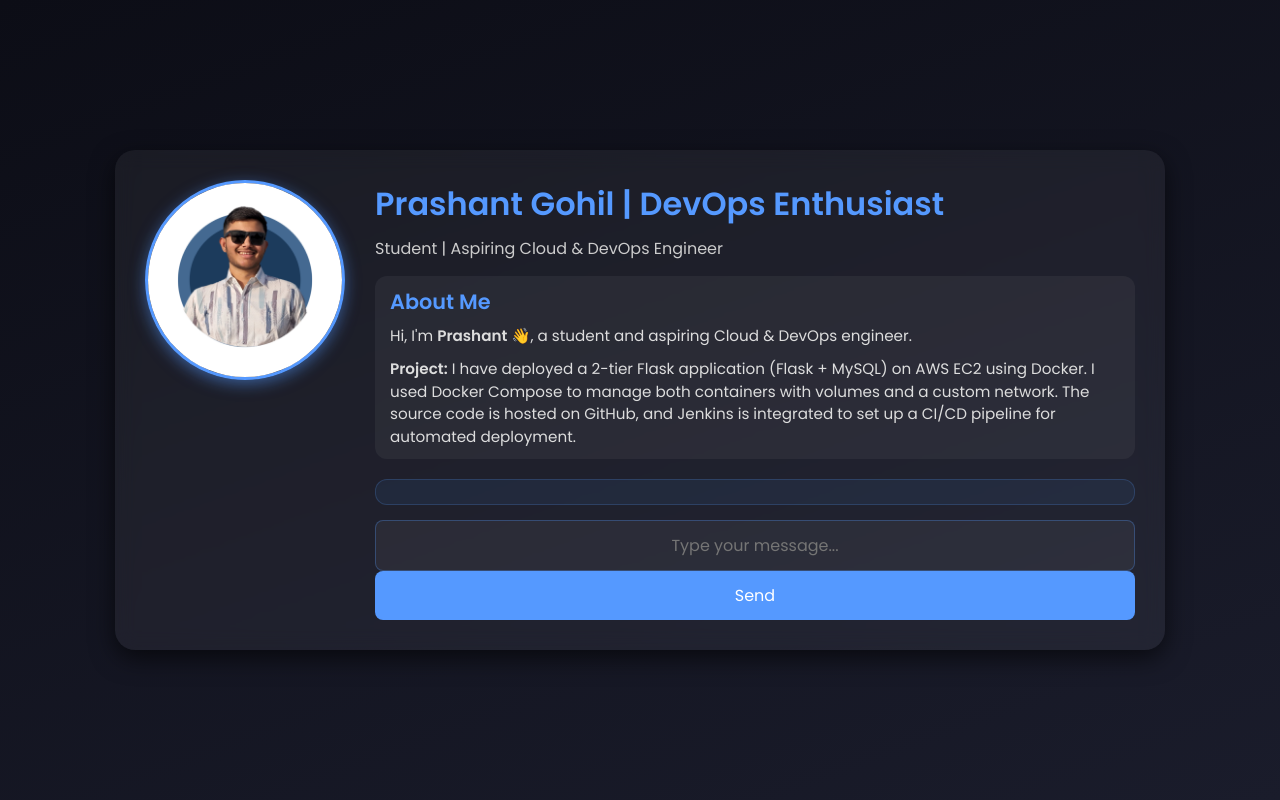
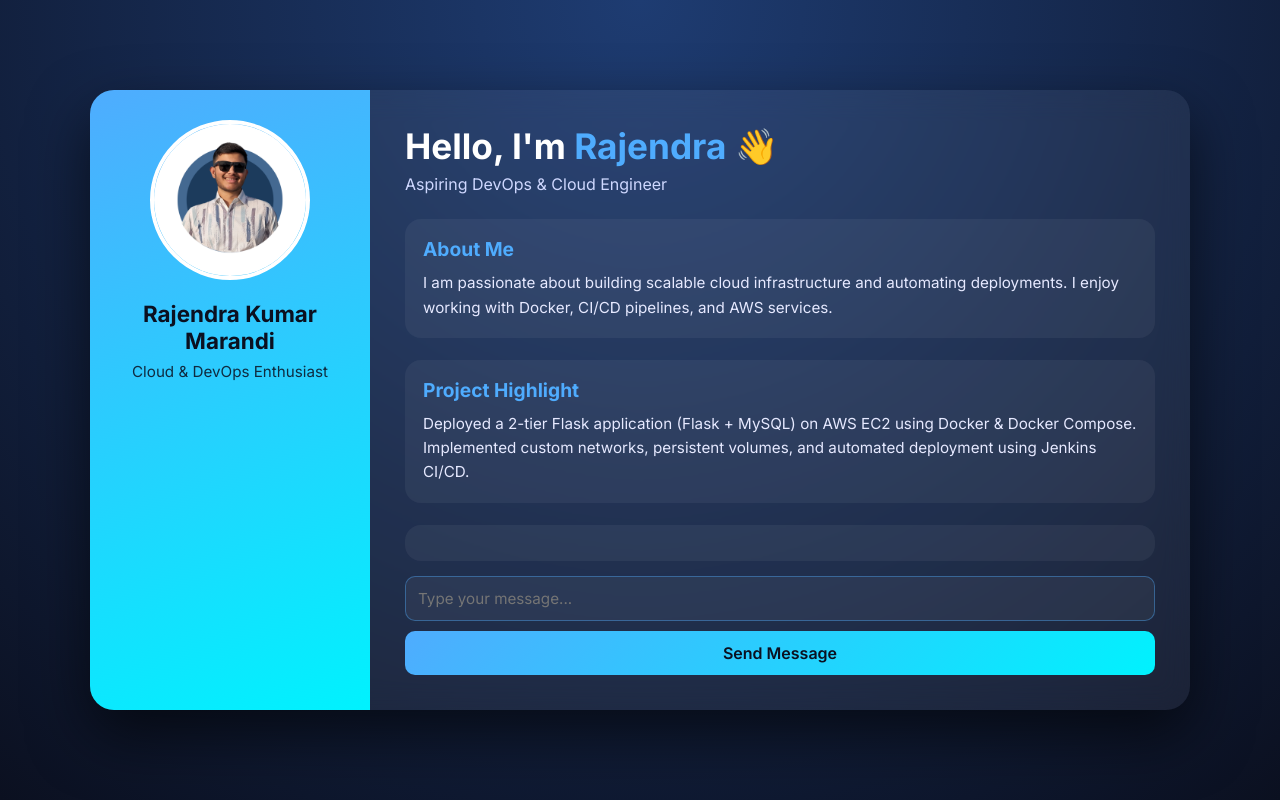
Before and after one commit to rajendrakmr/DevOps-Project-Two-Tier-Flask-App, a Flask app: page / in a window 1280 px wide. Run offline with Flask 3, Linux system fonts and the light colour scheme; data that the repository does not hold is empty; some libraries are stand-ins or nearby versions.

Commit message:
Revamp portfolio page layout and styles
Updated the HTML structure and styles for the portfolio page, changing the title and modifying layout and design elements. Improved the form handling for message submission and updated project highlights.

```diff
--- a/templates/index.html
+++ b/templates/index.html
@@ -1,226 +1,235 @@
 <!DOCTYPE html>
 <html lang="en">
+<head>
+    <meta charset="UTF-8" />
+    <meta name="viewport" content="width=device-width, initial-scale=1.0" />
+    <title>Rajendra Kumar Marandi | DevOps Portfolio</title>
 
-<head>
-    <meta charset="UTF-8">
-    <meta name="viewport" content="width=device-width, initial-scale=1.0">
-    <title>Prashant | Flask App 🚀</title>
+    <!-- Google Font -->
+    <link href="https://fonts.googleapis.com/css2?family=Inter:wght@300;400;600;700&display=swap" rel="stylesheet">
+
     <style>
-        @import url('https://fonts.googleapis.com/css2?family=Poppins:wght@300;400;600&display=swap');
-
         * {
             margin: 0;
             padding: 0;
             box-sizing: border-box;
-            font-family: 'Poppins', sans-serif;
+            font-family: 'Inter', sans-serif;
         }
 
         body {
-            background: linear-gradient(160deg, #0C0D16, #1A1C2B);
-            color: #ffffff;
+            min-height: 100vh;
+            background: radial-gradient(circle at top, #1e3c72, #0b1020);
             display: flex;
+            align-items: center;
             justify-content: center;
-            align-items: center;
-            min-height: 100vh;
+            color: #fff;
             padding: 20px;
         }
 
-        /* Flex container for profile + content */
-        .container {
-            display: flex;
-            flex-direction: row;
-            max-width: 1050px;
+        .card {
+            max-width: 1100px;
             width: 100%;
-            padding: 30px;
-            background: rgba(255, 255, 255, 0.05);
-            backdrop-filter: blur(10px);
-            border-radius: 20px;
-            box-shadow: 0 8px 24px rgba(0, 0, 0, 0.6);
+            background: rgba(255, 255, 255, 0.06);
+            backdrop-filter: blur(14px);
+            border-radius: 24px;
+            box-shadow: 0 25px 60px rgba(0, 0, 0, 0.6);
+            display: grid;
+            grid-template-columns: 280px 1fr;
+            overflow: hidden;
         }
 
-        /* Left side: profile photo */
-        .profile-photo {
-            flex: 0 0 200px;
-            margin-right: 30px;
+        /* LEFT PANEL */
+        .left {
+            background: linear-gradient(160deg, #4facfe, #00f2fe);
+            padding: 30px 20px;
+            text-align: center;
         }
 
-        .profile-photo img {
-            width: 100%;
+        .avatar {
+            width: 160px;
+            height: 160px;
+            margin: 0 auto 20px;
             border-radius: 50%;
-            border: 3px solid #5599FF;
-            box-shadow: 0 4px 15px rgba(85, 153, 255, 0.5);
+            overflow: hidden;
+            border: 4px solid #ffffff;
         }
 
-        /* Right side: content */
-        .content {
-            flex: 1;
+        .avatar img {
+            width: 100%;
+            height: 100%;
+            object-fit: cover;
+        }
+
+        .left h2 {
+            font-size: 1.4rem;
+            font-weight: 700;
+            color: #0b1020;
+        }
+
+        .left p {
+            font-size: 0.95rem;
+            margin-top: 8px;
+            color: #0b1020;
+            opacity: 0.85;
+        }
+
+        /* RIGHT PANEL */
+        .right {
+            padding: 35px;
         }
 
         .header h1 {
-            font-size: 2rem;
-            font-weight: 600;
-            color: #5599FF;
-            margin-bottom: 8px;
+            font-size: 2.2rem;
+            font-weight: 700;
+            margin-bottom: 6px;
+        }
+
+        .header span {
+            color: #4facfe;
         }
 
         .header p {
-            font-size: 1rem;
-            color: #ccc;
+            color: #cfd8ff;
+            margin-bottom: 25px;
+        }
+
+        .section {
+            margin-bottom: 22px;
+            padding: 18px;
+            background: rgba(255, 255, 255, 0.05);
+            border-radius: 16px;
+        }
+
+        .section h3 {
+            font-size: 1.2rem;
+            margin-bottom: 10px;
+            color: #4facfe;
+        }
+
+        .section p {
+            font-size: 0.95rem;
+            line-height: 1.6;
+            color: #e6e9ff;
+        }
+
+        .messages {
+            max-height: 200px;
+            overflow-y: auto;
             margin-bottom: 15px;
         }
 
-        .about {
-            margin-bottom: 20px;
-            padding: 10px 15px;
-            border-radius: 12px;
-            background: rgba(255, 255, 255, 0.05);
+        .messages p {
+            background: rgba(79, 172, 254, 0.15);
+            padding: 10px;
+            border-radius: 10px;
+            margin-bottom: 8px;
+            font-size: 0.9rem;
         }
 
-        .about h2 {
-            font-size: 1.3rem;
-            color: #5599FF;
-            margin-bottom: 8px;
-        }
-
-        .about p {
-            font-size: 0.95rem;
-            color: #ddd;
-            line-height: 1.5;
-        }
-
-        .messages {
-            margin-bottom: 15px;
+        form input[type="text"] {
+            width: 100%;
             padding: 12px;
-            background: rgba(85, 153, 255, 0.08);
-            border: 1px solid rgba(85, 153, 255, 0.2);
-            border-radius: 12px;
-            max-height: 200px;
-            overflow-y: auto;
-            text-align: left;
-        }
-
-        .messages p {
-            padding: 8px;
-            background: rgba(255, 255, 255, 0.07);
-            border-radius: 8px;
-            margin-bottom: 6px;
+            border-radius: 10px;
+            border: 1px solid rgba(79, 172, 254, 0.4);
+            background: rgba(255, 255, 255, 0.05);
+            color: #fff;
+            margin-bottom: 10px;
             font-size: 0.95rem;
         }
 
-        input[type="text"] {
+        form input[type="text"]:focus {
+            outline: none;
+            box-shadow: 0 0 10px rgba(79, 172, 254, 0.6);
+        }
+
+        form input[type="submit"] {
             width: 100%;
             padding: 12px;
-            border: 1px solid rgba(85, 153, 255, 0.3);
-            background: rgba(255, 255, 255, 0.05);
-            color: #fff;
-            border-radius: 8px;
-            font-size: 16px;
-            transition: all 0.3s ease;
-            text-align: center;
+            border-radius: 10px;
+            border: none;
+            cursor: pointer;
+            font-size: 1rem;
+            font-weight: 600;
+            background: linear-gradient(135deg, #4facfe, #00f2fe);
+            color: #0b1020;
+            transition: transform 0.2s, box-shadow 0.2s;
         }
 
-        input[type="text"]:focus {
-            border-color: #5599FF;
-            box-shadow: 0 0 12px rgba(85, 153, 255, 0.6);
-            outline: none;
+        form input[type="submit"]:hover {
+            transform: translateY(-2px);
+            box-shadow: 0 10px 25px rgba(79, 172, 254, 0.6);
         }
 
-        input[type="submit"] {
-            width: 100%;
-            padding: 12px;
-            background: #5599FF;
-            color: #ffffff;
-            border: none;
-            border-radius: 8px;
-            cursor: pointer;
-            font-size: 16px;
-            transition: all 0.3s ease;
-        }
-
-        input[type="submit"]:hover {
-            background: #417ad6;
-            box-shadow: 0 0 15px rgba(85, 153, 255, 0.6);
-            transform: translateY(-2px);
-        }
-
-        /* Responsive */
-        @media (max-width: 800px) {
-            .container {
-                flex-direction: column;
-                align-items: center;
-            }
-
-            .profile-photo {
-                margin-right: 0;
-                margin-bottom: 20px;
-                flex: 0 0 auto;
+        /* RESPONSIVE */
+        @media (max-width: 900px) {
+            .card {
+                grid-template-columns: 1fr;
             }
         }
     </style>
 </head>
 
 <body>
-    <div class="container">
-        <!-- Profile photo -->
-        <div class="profile-photo">
-            <img src="1.png" alt="Prashant Photo">
+    <div class="card">
+        <!-- LEFT -->
+        <div class="left">
+            <div class="avatar">
+                <img src="1.png" alt="Rajendra Kumar Marandi">
+            </div>
+            <h2>Rajendra Kumar Marandi</h2>
+            <p>Cloud & DevOps Enthusiast</p>
         </div>
 
-        <!-- Content -->
-        <div class="content">
+        <!-- RIGHT -->
+        <div class="right">
             <div class="header">
-                <h1>Prashant Gohil | DevOps Enthusiast</h1>
-                <p>Student | Aspiring Cloud & DevOps Engineer</p>
+                <h1>Hello, I'm <span>Rajendra</span> 👋</h1>
+                <p>Aspiring DevOps & Cloud Engineer</p>
             </div>
 
-            <div class="about">
-                <h2>About Me</h2>
-                <p>Hi, I'm <b>Prashant</b> 👋, a student and aspiring Cloud & DevOps engineer.</p>
-                <p style="margin-top:10px;">
-                    <b>Project:</b> I have deployed a 2-tier Flask application (Flask + MySQL) on AWS EC2 using Docker.
-                    I used Docker Compose to manage both containers with volumes and a custom network.
-                    The source code is hosted on GitHub, and Jenkins is integrated to set up a CI/CD pipeline for automated deployment.
+            <div class="section">
+                <h3>About Me</h3>
+                <p>
+                    I am passionate about building scalable cloud infrastructure and automating deployments.
+                    I enjoy working with Docker, CI/CD pipelines, and AWS services.
                 </p>
             </div>
 
-            <div class="messages">
+            <div class="section">
+                <h3>Project Highlight</h3>
+                <p>
+                    Deployed a 2-tier Flask application (Flask + MySQL) on AWS EC2 using Docker & Docker Compose.
+                    Implemented custom networks, persistent volumes, and automated deployment using Jenkins CI/CD.
+                </p>
+            </div>
+
+            <div class="section messages">
                 {% for message in messages %}
                     <p>{{ message[0] }}</p>
                 {% endfor %}
             </div>
 
             <form id="messageForm">
-                <input type="text" name="new_message" placeholder="Type your message..." required>
-                <input type="submit" value="Send">
+                <input type="text" name="new_message" placeholder="Type your message..." required />
+                <input type="submit" value="Send Message" />
             </form>
         </div>
     </div>
 
     <script src="https://code.jquery.com/jquery-3.6.0.min.js"></script>
     <script>
-        $(document).ready(function() {
-            $("#messageForm").on("submit", function(event) {
-                event.preventDefault();
-                let messageInput = $("input[name='new_message']");
-                let message = messageInput.val().trim();
+        $(function () {
+            $("#messageForm").on("submit", function (e) {
+                e.preventDefault();
+                const input = $("input[name='new_message']");
+                const msg = input.val().trim();
 
-                if (message === "") {
-                    alert("Message cannot be empty!");
-                    return;
-                }
+                if (!msg) return;
 
-                $.ajax({
-                    url: "/submit",
-                    type: "POST",
-                    data: { new_message: message },
-                    success: function(response) {
-                        if (response && response.message) {
-                            $(".messages").append("<p>" + response.message + "</p>");
-                            messageInput.val("");
-                        }
-                    },
-                    error: function(xhr, status, error) {
-                        console.error("AJAX Error:", status, error);
+                $.post("/submit", { new_message: msg }, function (res) {
+                    if (res.message) {
+                        $(".messages").append("<p>" + res.message + "</p>");
+                        input.val("");
                     }
                 });
             });
```
